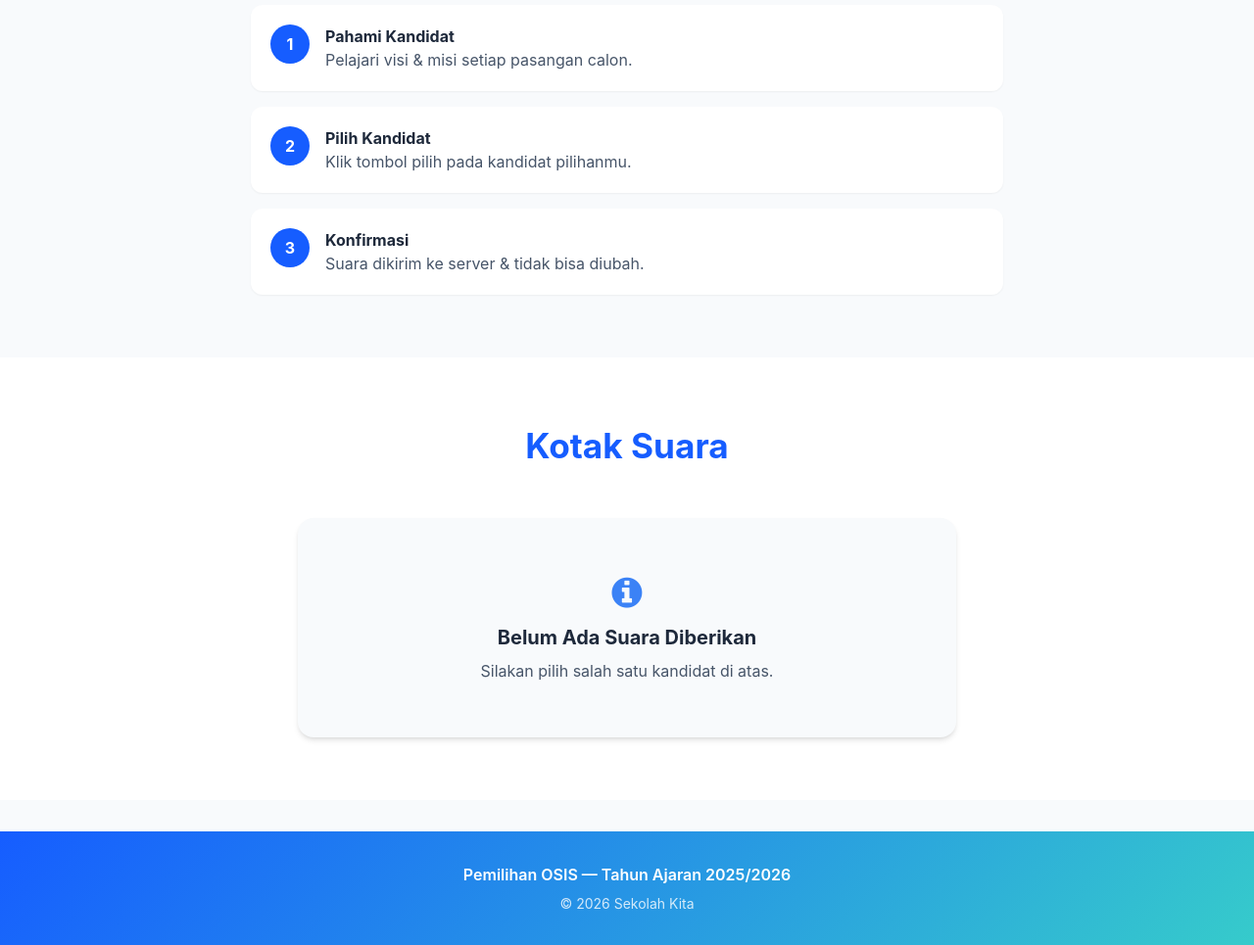
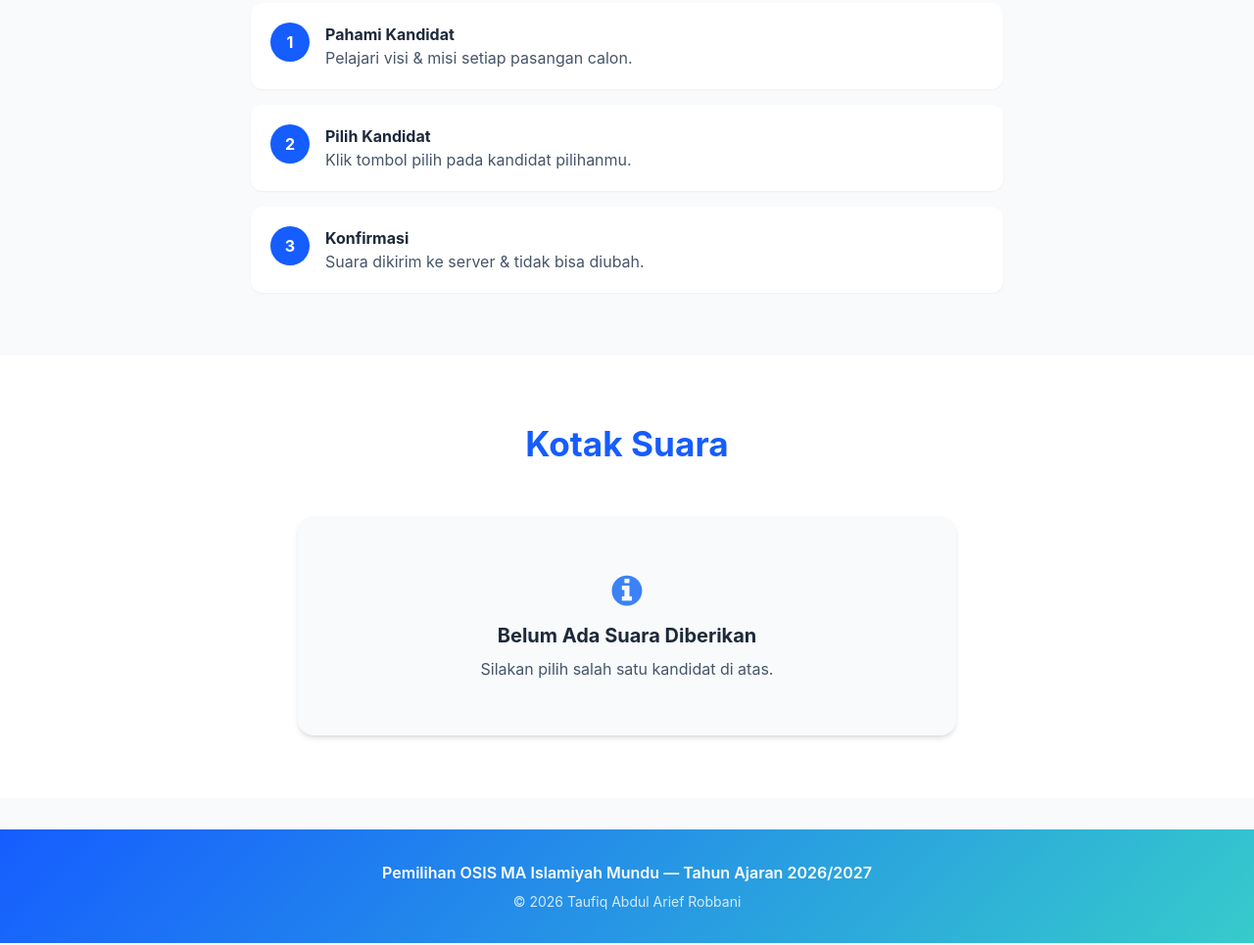
Before and after one commit to maimundu/pemilihan-osis-mai, a plain HTML site: page pilih.html in a window 1280 px wide. Shown: the part 1559-2524 px from the top of the page at 98% size. Drawn offline with nearby package versions, Linux system fonts and the light colour scheme.

Commit message:
Update pilih.html

```diff
--- a/pilih.html
+++ b/pilih.html
@@ -36,7 +36,7 @@
     <nav class="gradient-bg text-white shadow-lg sticky top-0 z-50">
         <div class="container mx-auto px-4 py-3 flex justify-between items-center">
             <div class="flex items-center gap-2">
-                <i class="fa fa-university text-2xl"></i>
+                <img src="logo-mai-ok.png" alt="Nama Logo" width="25" height="40">
                 <h1 class="text-xl font-bold">Pemilihan OSIS</h1>
             </div>
             <div class="hidden md:flex gap-8 font-medium">
@@ -182,8 +182,8 @@
     <!-- Footer -->
     <footer class="gradient-bg text-white py-8 mt-8">
         <div class="container mx-auto px-4 text-center">
-            <p class="font-semibold mb-2">Pemilihan OSIS — Tahun Ajaran 2025/2026</p>
-            <p class="text-sm opacity-80">© 2026 Sekolah Kita</p>
+            <p class="font-semibold mb-2">Pemilihan OSIS MA Islamiyah Mundu — Tahun Ajaran 2026/2027</p>
+            <p class="text-sm opacity-80">© 2026 Taufiq Abdul Arief Robbani</p>
         </div>
     </footer>
 
```
